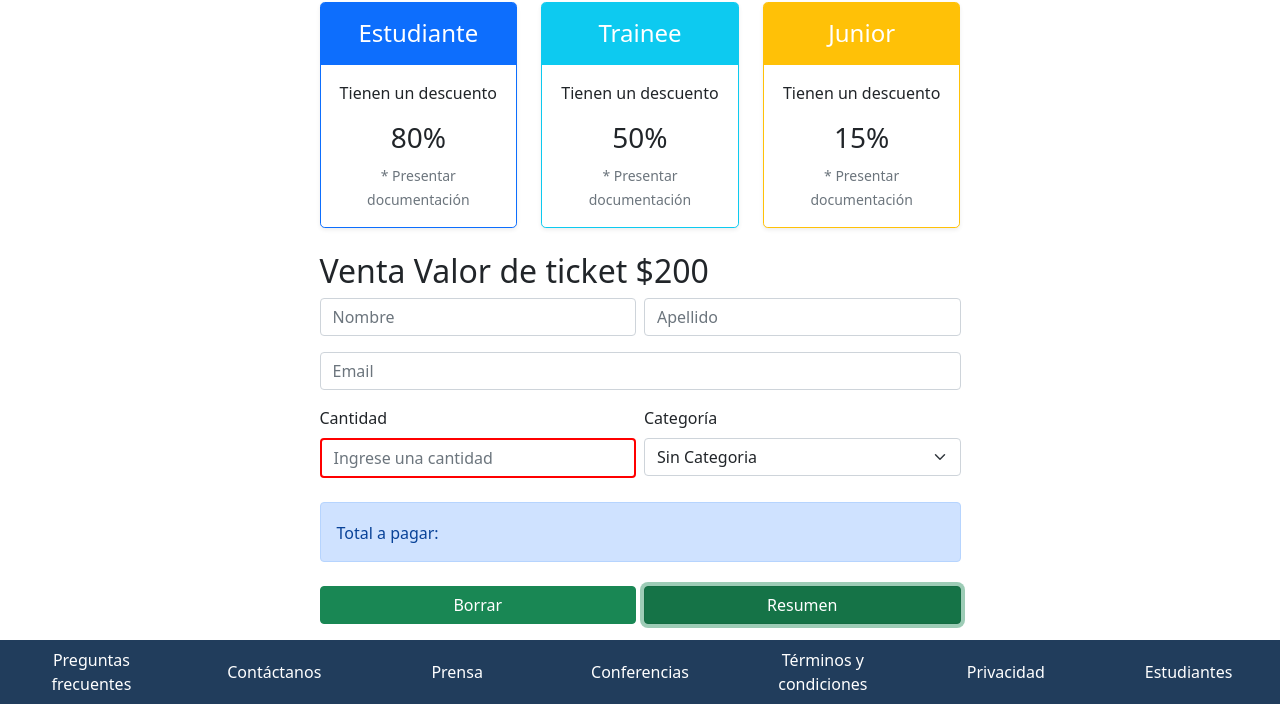
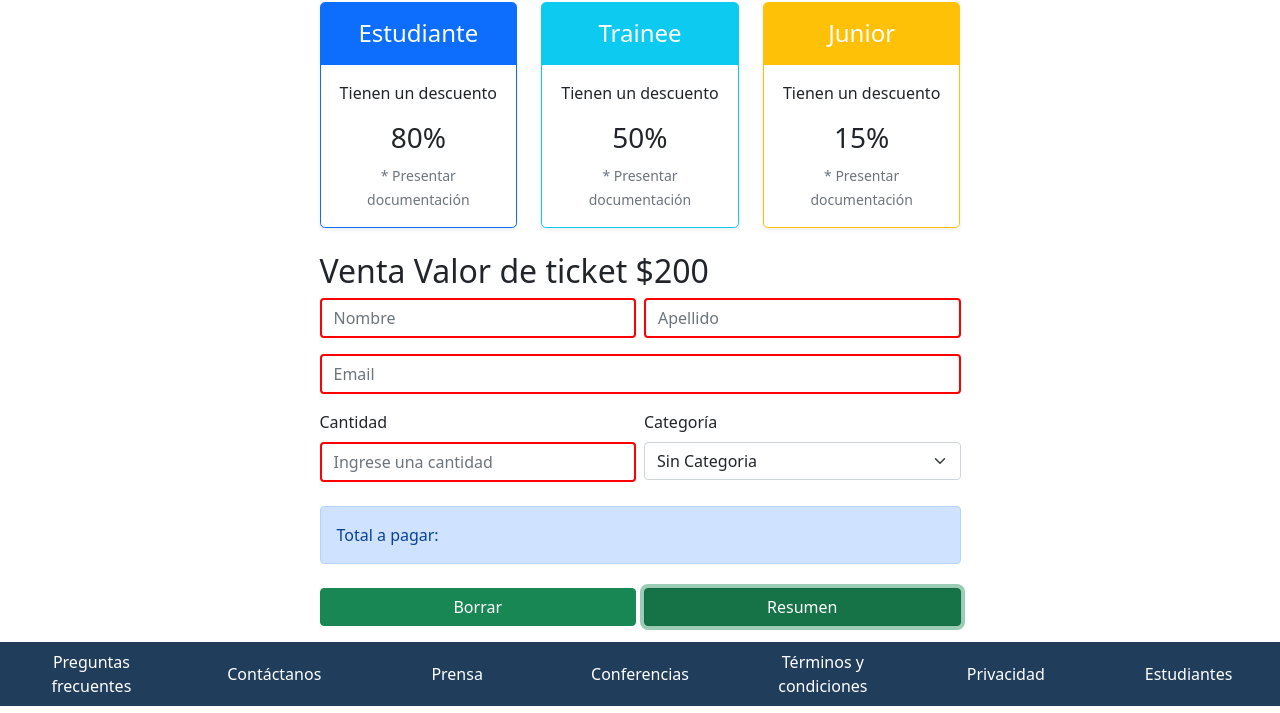
Before and after one commit to anphar/TP-INTEGRADOR-JAVASCRIPT, a plain HTML site: page ticket.html in a window 1280 px wide. Both pictures are taken after a click on the button "Resumen". Shown: the part 87-800 px from the top of the page. Drawn offline with nearby package versions, Linux system fonts and the light colour scheme.

Commit message:
TP INTEGRADOR JAVASCRIPT COMPLETO

```diff
--- a/main.js
+++ b/main.js
@@ -1,17 +1,25 @@
+const cantidad = document.querySelector(".cantidad");
+const nombre = document.querySelector("#nombre");
+const apellido = document.querySelector("#apellido");
+const email = document.querySelector("#email");
+
+
+let precio = 200;
+const estudiante = 0.2;
+const trainee = 0.5;
+const junior= 0.85;
+
 const resumen = document.querySelector("#resumen");
-resumen.addEventListener("click", precio);
+resumen.addEventListener("click", descuento);
 
 const total = document.querySelector("#borrar");
 total.addEventListener("click", borrarTotal)
 
-function precio(evento) {
+function descuento(evento) {
     evento.preventDefault();
-
-    const cantidad = document.querySelector(".cantidad");
 
     if (Number(cantidad.value)) {
         const categoria = document.querySelector(".categoria");
-        let precio = 200;
 
         switch (categoria.value) {
             case "0": {
@@ -19,15 +27,15 @@ function precio(evento) {
                 break;
             }
             case "estudiante": {
-                precio *= cantidad.value * 0.2;
+                precio *= cantidad.value * estudiante;
                 break;
             }
             case "trainee": {
-                precio *= cantidad.value * 0.5;
+                precio *= cantidad.value * trainee;
                 break;
             }
             case "junior": {
-                precio *= cantidad.value * 0.85;
+                precio *= cantidad.value * junior;
                 break;
             }
         }
@@ -40,6 +48,18 @@ function precio(evento) {
         cantidad.placeholder = "Ingrese una cantidad";
     }
 
+    document.querySelector("#nombre").style.border = "2px solid red";
+    nombre.value = "";
+
+    document.querySelector("#apellido").style.border = "2px solid red";
+    apellido.value = "";
+
+    document.querySelector("#email").style.border = "2px solid red";
+    email.value = "";
+
+    alert("Completar los campos en rojo");
+
+    borrarTotal(evento)
 }
 
 function borrarTotal() {
--- a/ticket.html
+++ b/ticket.html
@@ -111,7 +111,7 @@
                         <div class="row">
                             <div class="col mb-3">
                                 <input type="email" class="form-control" placeholder="Email" aria-label="Email"
-                                    id="mail" required>
+                                    id="email" required>
                             </div>
                         </div>
                         <div class="row gx-2">
```
